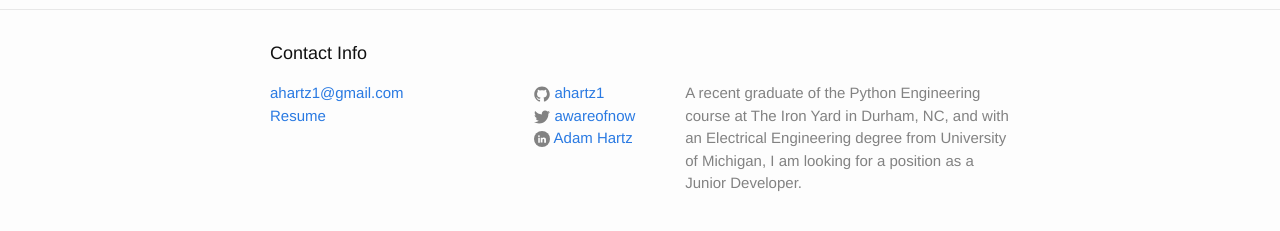
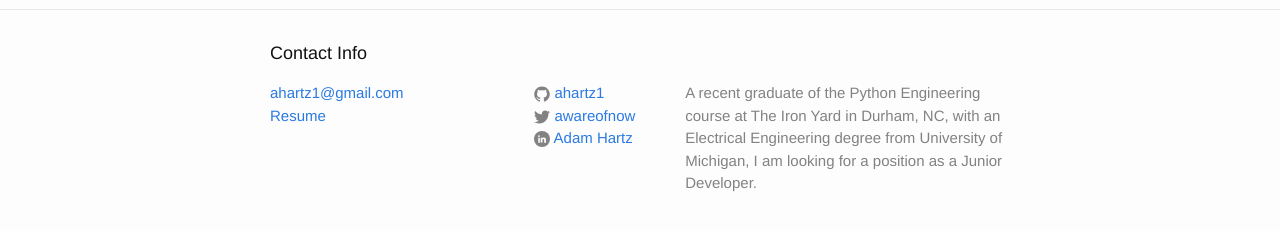
Before and after one commit to ahartz1/ahartz1.github.io, a Jekyll site: the page built from index.html, in a window 1280 px wide. Shown: the part 248-479 px from the top of the page. Built offline with Jekyll 4.4.1, drawn with Linux system fonts in a browser that asks for light colours.

Commit message:
Tighten up description

```diff
--- a/_config.yml
+++ b/_config.yml
@@ -9,7 +9,7 @@
 title: Adam Hartz
 email: ahartz1@gmail.com
 description: > # this means to ignore newlines until "baseurl:"
-  A recent graduate of the Python Engineering course at The Iron Yard in Durham,&nbsp;NC, and with an Electrical Engineering degree from University of Michigan, I am looking for a position as a Junior Developer.
+  A recent graduate of the Python Engineering course at The Iron Yard in Durham,&nbsp;NC, with an Electrical Engineering degree from University of Michigan, I am looking for a position as a Junior Developer.
 baseurl: "" # the subpath of your site, e.g. /blog
 url: "http://ahartz1.github.io" # the base hostname & protocol for your site
 twitter_username: awareofnow
```
